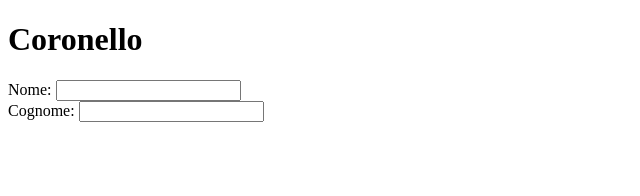
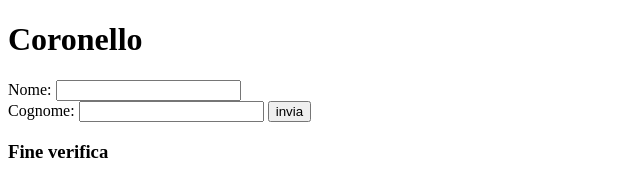
Before and after one commit to Coroo02/esame_coronello, a plain HTML site: page index.html in a window 1280 px wide. Shown: the whole page, without its empty margins (0-640 px from the left). Drawn offline with Linux system fonts and the light colour scheme.

Commit message:
aggiunto submit e h3

```diff
--- a/index.html
+++ b/index.html
@@ -21,7 +21,11 @@
             <label> Cognome:</label>
             <input type = "text" name = "Cognome">
 
+            <input type = "submit" value = "invia">
         </form>
+
+
+        <h3> Fine verifica </h3>
     </body>
 
 </html>
```
